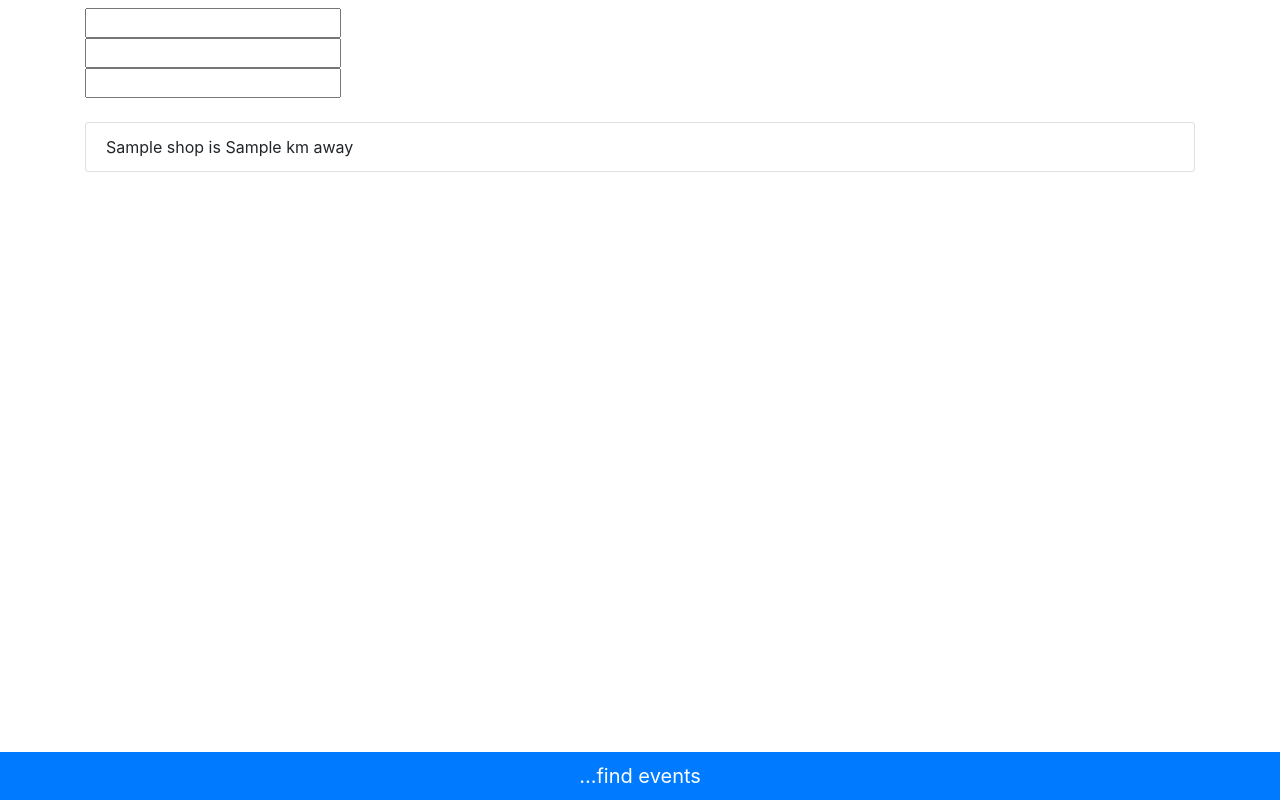
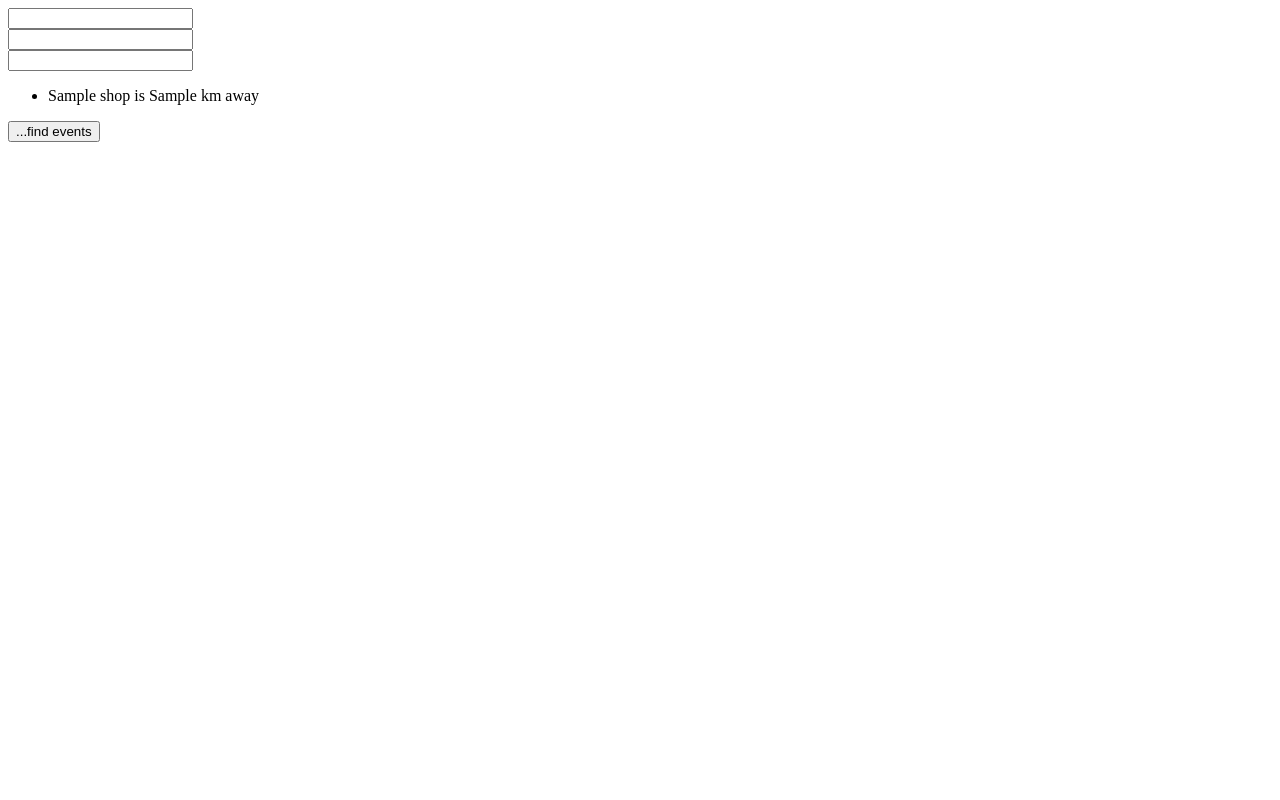
Before and after one commit to arnvscott/findmyshops, a Django app: template nearbyshops/shops/templates/shops/index.html in a window 1280 px wide. Run offline with Django 3.2, Linux system fonts and the light colour scheme; the template is opened without the code that fills it: most values are stand-ins (such as "Sample title", 1, 10 or a date in 2020); form fields are guessed from the names that the template uses; some libraries are stand-ins or nearby versions.

Commit message:
Replace Bootstrap code with Vanilla HTML

```diff
--- a/nearbyshops/shops/forms.py
+++ b/nearbyshops/shops/forms.py
@@ -1,6 +1,6 @@
 from django import forms
 
 class AddressForm (forms.Form):
-    latitude = forms.DecimalField(widget=forms.NumberInput(attrs={'class':'form-control', 'placeholder':'latitude eg. 123.456789', 'id':'latitude'}),label='Latitude')
-    longitude = forms.DecimalField(widget=forms.NumberInput(attrs={'class':'form-control', 'placeholder':'longitude eg. 123.456789', 'id':'longitude'}),label='Longitude')
-    radius = forms.DecimalField(widget=forms.NumberInput(attrs={'class':'form-control', 'placeholder':'radius(in km) eg. 123', 'id':'radius'} ))
+    latitude = forms.DecimalField(label='Latitude')
+    longitude = forms.DecimalField(label='Longitude')
+    radius = forms.DecimalField(label='Radius')
--- a/nearbyshops/shops/templates/shops/index.html
+++ b/nearbyshops/shops/templates/shops/index.html
@@ -7,63 +7,35 @@
     <meta name="viewport" content="width=device-width, initial-scale=1, shrink-to-fit=no">
     <meta name="apple-mobile-web-app-capable" content="yes">
 
-    <!-- Bootstrap CSS -->
-    <link rel="stylesheet" href="https://stackpath.bootstrapcdn.com/bootstrap/4.3.1/css/bootstrap.min.css"
-        integrity="sha384-ggOyR0iXCbMQv3Xipma34MD+dH/1fQ784/j6cY/iJTQUOhcWr7x9JvoRxT2MZw1T" crossorigin="anonymous">
-
     <title>Venue Search</title>
 </head>
 
 <body>
-    <div class="container">
+    <div>
         <form action="/getaddress/" method="GET">
             {% csrf_token %}
-            <div class="row mt-2">
-                <div class="col">
-                    <!-- <input type="text" class="form-control" placeholder="latitude eg. 123.456789" id="latitude"> -->
+            <div>
                 {{form.latitude}}
             </div>
-            </div>
-            <div class="row">
-                <div class="col">
-                    <!-- <input type="text" class="form-control" placeholder="longitude eg. 123.456789" id="longitude"> -->
+            <div>
                 {{form.longitude}}
             </div>
-            </div>
-            <div class="row">
-                <div class="col">
+            <div>
                 {{form.radius}}
             </div>
-            </div>
-            <div class="row mt-4">
-                <div class="col overflow-auto">
-                    <ul class="list-group">
+            <div>
+                <ul>
                     {% for shop in shops %}
-                            <li class="list-group-item">{{shop.name}} is {{shop.distance.km}} km away</li>
+                    <li>{{shop.name}} is {{shop.distance.km}} km away</li>
                     {% endfor %}
                 </ul>
             </div>
-            </div>
-            <div class="row mt-5">
-                <div class="col">
-                        <button type="submit" class="btn btn-primary btn-lg btn-block fixed-bottom rounded-0">...find events</button>
-                </div>
+            <div>
+                <button type="submit">...find events</button>
             </div>
         </form>
     </div>
 
-
-    <!-- Optional JavaScript -->
-    <!-- jQuery first, then Popper.js, then Bootstrap JS -->
-    <script src="https://code.jquery.com/jquery-3.3.1.slim.min.js"
-        integrity="sha384-q8i/X+965DzO0rT7abK41JStQIAqVgRVzpbzo5smXKp4YfRvH+8abtTE1Pi6jizo"
-        crossorigin="anonymous"></script>
-    <script src="https://cdnjs.cloudflare.com/ajax/libs/popper.js/1.14.7/umd/popper.min.js"
-        integrity="sha384-UO2eT0CpHqdSJQ6hJty5KVphtPhzWj9WO1clHTMGa3JDZwrnQq4sF86dIHNDz0W1"
-        crossorigin="anonymous"></script>
-    <script src="https://stackpath.bootstrapcdn.com/bootstrap/4.3.1/js/bootstrap.min.js"
-        integrity="sha384-JjSmVgyd0p3pXB1rRibZUAYoIIy6OrQ6VrjIEaFf/nJGzIxFDsf4x0xIM+B07jRM"
-        crossorigin="anonymous"></script>
 </body>
 
 </html>
```
Lines whose indentation alone changed are shown as unchanged.
